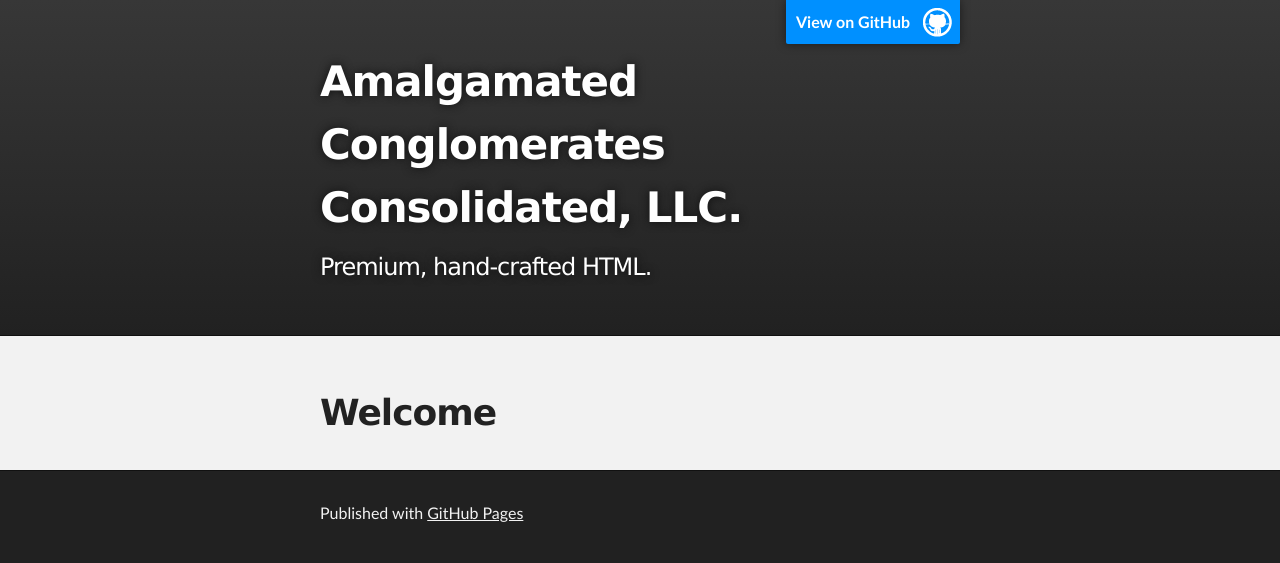
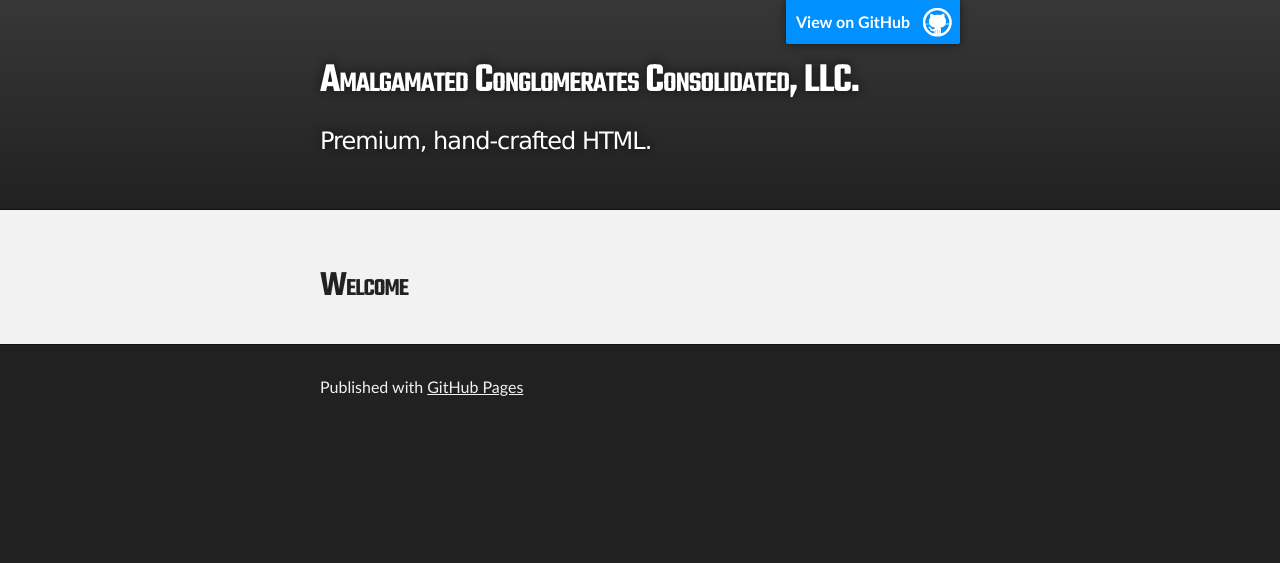
Before and after one commit to amalgamated-cc/amalgamated-cc.github.io, a plain HTML site: page index.html in a window 1280 px wide. Drawn offline with Linux system fonts and the light colour scheme.

Commit message:
Update stylesheet.css

```diff
--- a/stylesheets/stylesheet.css
+++ b/stylesheets/stylesheet.css
@@ -69,6 +69,9 @@ h1, h2, h3, h4, h5, h6 {
 h1 {
   font-size: 36px;
   font-weight: 700;
+
+  font-family: 'Teko', sans-serif;
+  font-variant: small-caps;
 }
 
 h2 {
```
